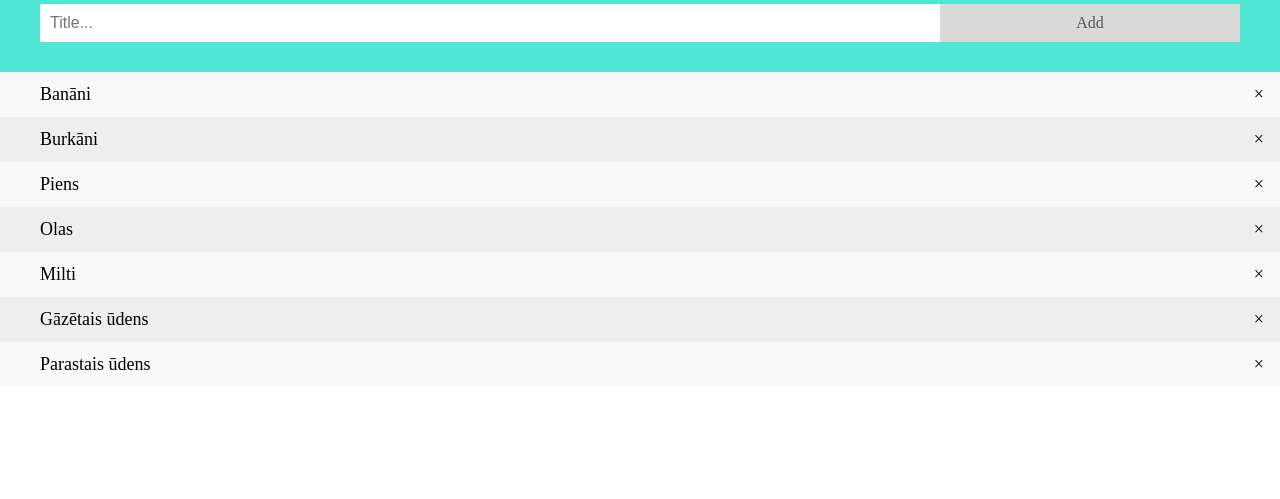
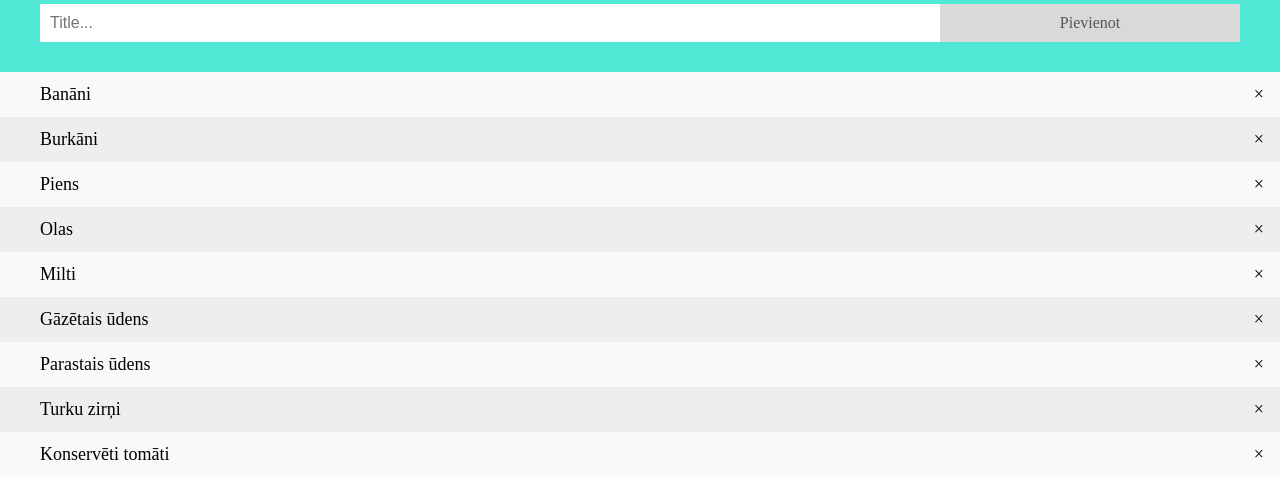
Before and after one commit to ElizaSv/Groceries, a plain HTML site: page index.html in a window 1280 px wide. Shown: the part 63-562 px from the top of the page. Drawn offline with Linux system fonts and the light colour scheme.

Commit message:
Update index.html

```diff
--- a/index.html
+++ b/index.html
@@ -125,7 +125,7 @@ input {
     <div id="myDIV" class="header">
         <h2 style="margin:5px">Pirkumu saraksts</h2>
         <input type="text" id="myInput" placeholder="Title...">
-        <span onclick="newElement()" class="addBtn">Add</span>
+        <span onclick="newElement()" class="addBtn">Pievienot</span>
       </div>
 
       <ul id="myUL">
@@ -136,6 +136,8 @@ input {
         <li>Milti</li>
         <li>Gāzētais ūdens</li>
         <li>Parastais ūdens</li>
+        <li>Turku zirņi</li>
+        <li>Konservēti tomāti</li>
       </ul>
       <script>
         var myNodelist = document.getElementsByTagName("LI");
```
